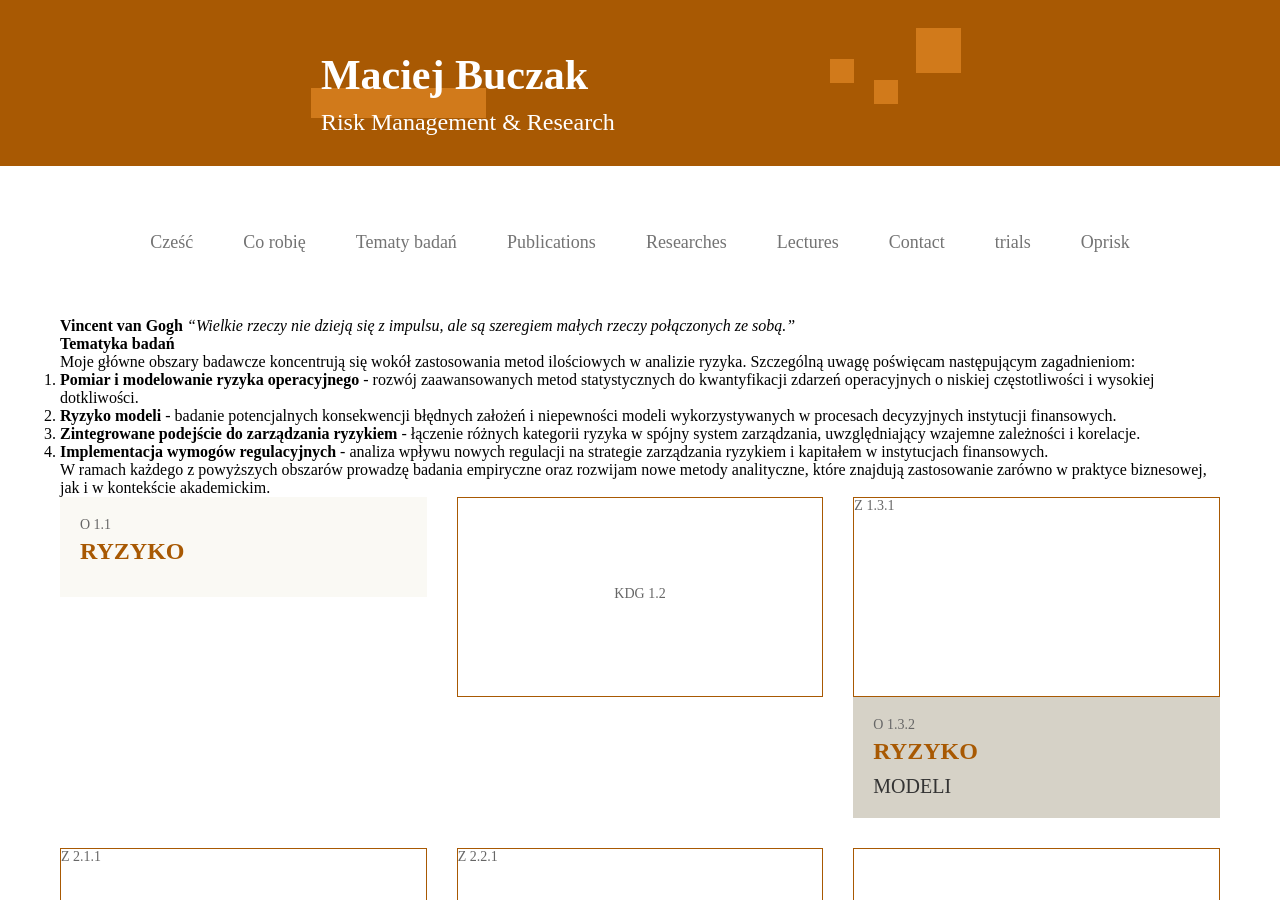
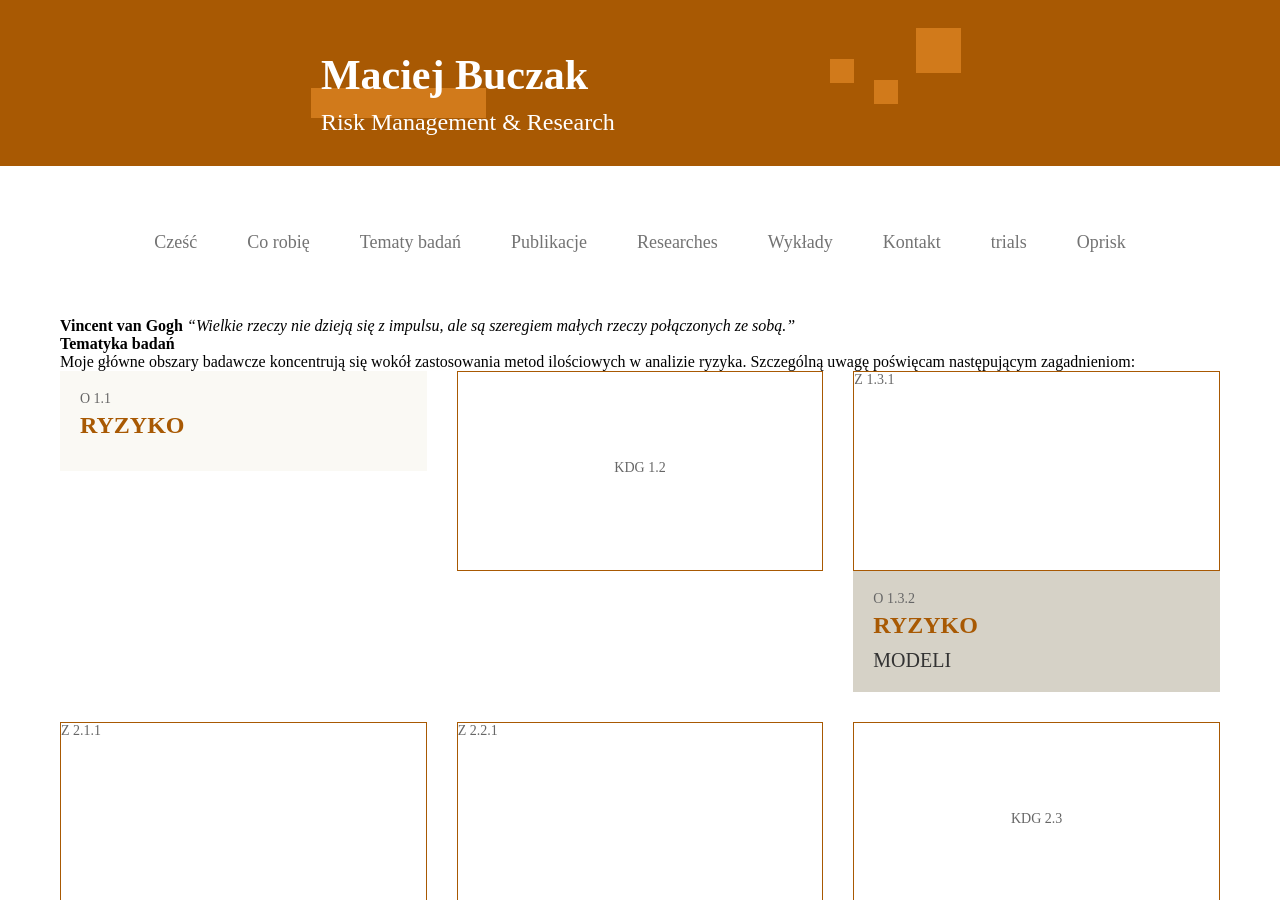
Before and after one commit to MaciejBuczak/risk-research, a Jekyll site: the page built from topicstart.md, in a window 1280 px wide and 900 px high. Built offline with Jekyll 4.4.1, drawn with Linux system fonts in a browser that asks for light colours.

Commit message:
Update topicstart.md

```diff
--- a/topicstart.md
+++ b/topicstart.md
@@ -1,21 +1,19 @@
 ---
 layout: topics-start
 ---
-
 <!-- Menu nawigacyjne - wyświetlane przed main_content -->
 <div id="myMenu">
   <a href="/" class="menu-option">Cześć</a>
   <a href="/about" class="menu-option">Co robię</a>
   <a href="/topics" class="menu-option">Tematy badań</a>
-  <a href="/publications" class="menu-option">Publications</a>
+  <a href="/publications" class="menu-option">Publikacje</a>
   <a href="/researches" class="menu-option">Researches</a>
-  <a href="/conferences" class="menu-option">Lectures</a>
-  <a href="/contact" class="menu-option">Contact</a>
+  <a href="/conferences" class="menu-option">Wykłady</a>
+  <a href="/contact" class="menu-option">Kontakt</a>
   <a href="/trials" class="menu-option">trials</a>
   <a href="/oprisk" class="menu-option">Oprisk</a>
 </div>
 
-<!-- Główna treść strony - wstawiana do #main_content -->
 <!-- Cytat -->
 **Vincent van Gogh**
 *"Wielkie rzeczy nie dzieją się z impulsu, ale są szeregiem małych rzeczy połączonych ze sobą."*
@@ -23,13 +21,3 @@ layout: topics-start
 <!-- Sekcja Tematyka badań -->
 #### Tematyka badań
 Moje główne obszary badawcze koncentrują się wokół zastosowania metod ilościowych w analizie ryzyka. Szczególną uwagę poświęcam następującym zagadnieniom:
-
-1. **Pomiar i modelowanie ryzyka operacyjnego** - rozwój zaawansowanych metod statystycznych do kwantyfikacji zdarzeń operacyjnych o niskiej częstotliwości i wysokiej dotkliwości.
-
-2. **Ryzyko modeli** - badanie potencjalnych konsekwencji błędnych założeń i niepewności modeli wykorzystywanych w procesach decyzyjnych instytucji finansowych.
-
-3. **Zintegrowane podejście do zarządzania ryzykiem** - łączenie różnych kategorii ryzyka w spójny system zarządzania, uwzględniający wzajemne zależności i korelacje.
-
-4. **Implementacja wymogów regulacyjnych** - analiza wpływu nowych regulacji na strategie zarządzania ryzykiem i kapitałem w instytucjach finansowych.
-
-W ramach każdego z powyższych obszarów prowadzę badania empiryczne oraz rozwijam nowe metody analityczne, które znajdują zastosowanie zarówno w praktyce biznesowej, jak i w kontekście akademickim.
```
